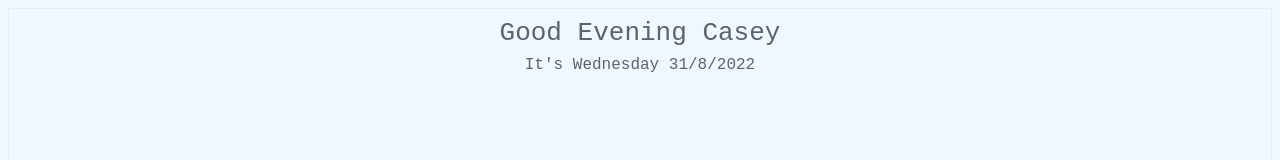
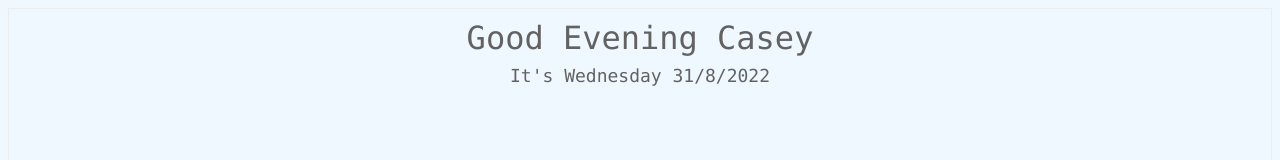
Before and after one commit to Chewbaccalaka/notion, a plain HTML site: page greetings.html in a window 1280 px wide. Shown: the top 160 px of the page. Drawn offline with Linux system fonts and the light colour scheme.

Commit message:
Update greetings.html

```diff
--- a/greetings.html
+++ b/greetings.html
@@ -3,7 +3,7 @@
     <title>Greeting Message</title>
     <style>
 #lbl {
-    font-family: monospace;
+    font-family: consolas;
     font-size: xx-large;
     color: #626262;
     padding: 5px;
```
